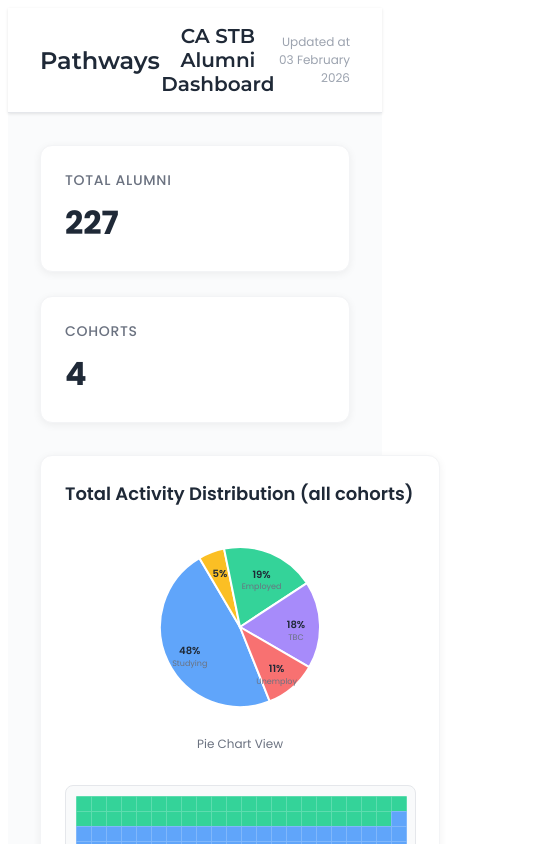
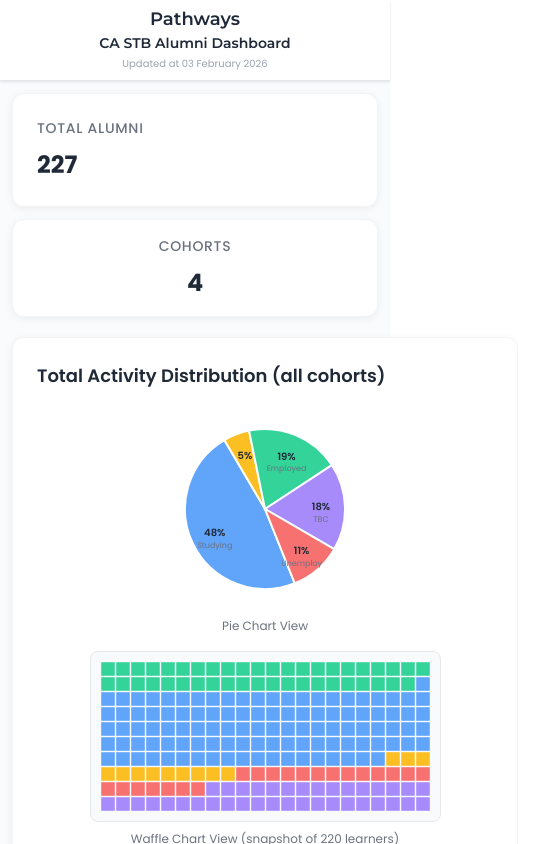
Before and after one commit to sweber-nextlevel/pathways-alumni-dashboard, a Next.js app: page / in a window 390 px wide. Shown: the top 844 px of the page, 541 px wide, since content can reach past the window. Built offline with nearby package versions, Linux system fonts and the light colour scheme.

Commit message:
Implement comprehensive mobile responsiveness with clamp() sizing, responsive grids, and mobile-first CSS

```diff
--- a/pages/index.js
+++ b/pages/index.js
@@ -1072,6 +1072,67 @@ export default function Home() {
       </Head>
       <style jsx global>{`
         @import url('https://fonts.googleapis.com/css2?family=Poppins:wght@300;400;500;600;700&family=Montserrat:wght@300;400;500;600;700&display=swap');
+
+        /* Mobile-first responsive styles */
+        * {
+          box-sizing: border-box;
+        }
+
+        body {
+          margin: 0;
+          padding: 0;
+          font-family: 'Poppins', sans-serif;
+        }
+
+        /* Ensure charts are responsive */
+        svg {
+          max-width: 100%;
+          height: auto;
+        }
+
+        /* Mobile-specific adjustments */
+        @media (max-width: 768px) {
+          nav {
+            padding: 8px 12px !important;
+          }
+
+          nav h1 {
+            font-size: 18px !important;
+          }
+
+          nav h2 {
+            font-size: 14px !important;
+            min-width: 150px !important;
+          }
+
+          main {
+            padding: 12px !important;
+          }
+
+          /* Force single column on small screens */
+          [data-grid="stats"] {
+            grid-template-columns: 1fr !important;
+            gap: 12px !important;
+          }
+
+          [data-grid="charts"] {
+            grid-template-columns: 1fr !important;
+            gap: 16px !important;
+          }
+        }
+
+        @media (max-width: 480px) {
+          nav div {
+            flex-direction: column !important;
+            align-items: center !important;
+            gap: 4px !important;
+          }
+
+          nav h1, nav h2 {
+            order: unset !important;
+            text-align: center !important;
+          }
+        }
       `}</style>
       <div style={{
         minHeight: '100vh',
@@ -1082,37 +1143,49 @@ export default function Home() {
         <nav style={{
           backgroundColor: 'white',
           borderBottom: '1px solid #e5e7eb',
-          padding: '16px 32px',
+          padding: '12px 16px',
           boxShadow: '0 1px 3px rgba(0,0,0,0.1)'
         }}>
-          <div style={{ display: 'flex', alignItems: 'center', justifyContent: 'space-between' }}>
+          <div style={{
+            display: 'flex',
+            alignItems: 'center',
+            justifyContent: 'space-between',
+            flexWrap: 'wrap',
+            gap: '8px'
+          }}>
             <h1 style={{
               margin: 0,
-              fontSize: '24px',
-              fontWeight: '600',
-              color: '#1f2937',
-              fontFamily: '"Montserrat", sans-serif'
-            }}>Pathways</h1>
-
-            <h2 style={{
-              margin: 0,
-              fontSize: '20px',
+              fontSize: 'clamp(18px, 4vw, 24px)',
               fontWeight: '600',
               color: '#1f2937',
               fontFamily: '"Montserrat", sans-serif',
-              textAlign: 'center'
+              order: 1
+            }}>Pathways</h1>
+
+            <h2 style={{
+              margin: 0,
+              fontSize: 'clamp(14px, 3.5vw, 20px)',
+              fontWeight: '600',
+              color: '#1f2937',
+              fontFamily: '"Montserrat", sans-serif',
+              textAlign: 'center',
+              order: 2,
+              flex: '1 1 auto',
+              minWidth: '200px'
             }}>CA STB Alumni Dashboard</h2>
 
             <div style={{
-              fontSize: '12px',
+              fontSize: 'clamp(10px, 2vw, 12px)',
               color: '#9ca3af',
-              textAlign: 'right'
+              textAlign: 'right',
+              order: 3,
+              whiteSpace: 'nowrap'
             }}>Updated at 03 February 2026</div>
           </div>
         </nav>
 
         {/* Main Content */}
-        <main style={{ padding: '32px' }}>
+        <main style={{ padding: 'clamp(16px, 4vw, 32px)' }}>
           {error && (
             <div style={{
               backgroundColor: '#fef2f2',
@@ -1127,11 +1200,13 @@ export default function Home() {
           )}
 
           {/* Stats Overview */}
-          <div style={{
+          <div
+            data-grid="stats"
+            style={{
             display: 'grid',
-            gridTemplateColumns: 'repeat(auto-fit, minmax(200px, 1fr))',
-            gap: '24px',
-            marginBottom: '32px'
+            gridTemplateColumns: 'repeat(auto-fit, minmax(160px, 1fr))',
+            gap: 'clamp(12px, 3vw, 24px)',
+            marginBottom: 'clamp(20px, 4vw, 32px)'
           }}>
             <div style={{
               backgroundColor: 'white',
@@ -1150,7 +1225,7 @@ export default function Home() {
               }}>Total Alumni</h3>
               <p style={{
                 margin: 0,
-                fontSize: '32px',
+                fontSize: 'clamp(24px, 6vw, 32px)',
                 fontWeight: '700',
                 color: '#1f2937'
               }}>{stats?.total || 0}</p>
@@ -1158,10 +1233,11 @@ export default function Home() {
 
             <div style={{
               backgroundColor: 'white',
-              padding: '24px',
+              padding: 'clamp(16px, 4vw, 24px)',
               borderRadius: '12px',
               boxShadow: '0 2px 8px rgba(0,0,0,0.06)',
-              border: '1px solid #f3f4f6'
+              border: '1px solid #f3f4f6',
+              textAlign: 'center'
             }}>
               <h3 style={{
                 margin: '0 0 8px 0',
@@ -1173,7 +1249,7 @@ export default function Home() {
               }}>Cohorts</h3>
               <p style={{
                 margin: 0,
-                fontSize: '32px',
+                fontSize: 'clamp(24px, 6vw, 32px)',
                 fontWeight: '700',
                 color: '#1f2937'
               }}>{Object.keys(stats?.cohorts || {}).length}</p>
@@ -1181,11 +1257,13 @@ export default function Home() {
           </div>
 
           {/* Charts Grid */}
-          <div style={{
+          <div
+            data-grid="charts"
+            style={{
             display: 'grid',
-            gridTemplateColumns: 'repeat(auto-fit, minmax(400px, 1fr))',
-            gap: '24px',
-            marginBottom: '32px'
+            gridTemplateColumns: 'repeat(auto-fit, minmax(min(100%, 320px), 1fr))',
+            gap: 'clamp(12px, 3vw, 24px)',
+            marginBottom: 'clamp(20px, 4vw, 32px)'
           }}>
             {/* Activity Distribution */}
             <div style={{
@@ -1204,7 +1282,7 @@ export default function Home() {
               {stats?.activities && Object.keys(stats.activities).length > 0 ? (
                 <div style={{
                   display: 'flex',
-                  gap: '32px',
+                  gap: 'clamp(16px, 4vw, 32px)',
                   alignItems: 'flex-start',
                   justifyContent: 'center',
                   flexWrap: 'wrap'
@@ -1272,11 +1350,11 @@ export default function Home() {
           {/* Activity Distribution by Cohort */}
           <div style={{
             backgroundColor: 'white',
-            padding: '24px',
+            padding: 'clamp(16px, 4vw, 24px)',
             borderRadius: '12px',
             boxShadow: '0 2px 8px rgba(0,0,0,0.06)',
             border: '1px solid #f3f4f6',
-            marginTop: '32px'
+            marginTop: 'clamp(24px, 4vw, 32px)'
           }}>
             <h3 style={{
               margin: '0 0 24px 0',
@@ -1287,8 +1365,8 @@ export default function Home() {
             {stats?.cohortActivities && Object.keys(stats.cohortActivities).length > 0 ? (
               <div style={{
                 display: 'grid',
-                gridTemplateColumns: 'repeat(auto-fit, minmax(250px, 1fr))',
-                gap: '24px'
+                gridTemplateColumns: 'repeat(auto-fit, minmax(220px, 1fr))',
+                gap: 'clamp(16px, 3vw, 24px)'
               }}>
                 {Object.entries(stats.cohortActivities)
                   .sort(([a], [b]) => a.localeCompare(b)) // Sort cohorts alphabetically
@@ -1296,7 +1374,7 @@ export default function Home() {
                   <div key={cohort} style={{
                     border: '1px solid #e5e7eb',
                     borderRadius: '8px',
-                    padding: '20px',
+                    padding: 'clamp(12px, 3vw, 20px)',
                     backgroundColor: '#fafbfc'
                   }}>
                     <h4 style={{
@@ -1333,14 +1411,14 @@ export default function Home() {
           {/* Studying vs Bursary Comparison - Split into two separate containers */}
           <div style={{
             display: 'grid',
-            gridTemplateColumns: 'repeat(auto-fit, minmax(400px, 1fr))',
-            gap: '24px',
-            marginTop: '32px'
+            gridTemplateColumns: 'repeat(auto-fit, minmax(300px, 1fr))',
+            gap: 'clamp(16px, 3vw, 24px)',
+            marginTop: 'clamp(24px, 4vw, 32px)'
           }}>
             {/* Studying vs Bursary Bar Chart */}
             <div style={{
               backgroundColor: 'white',
-              padding: '24px',
+              padding: 'clamp(16px, 4vw, 24px)',
               borderRadius: '12px',
               boxShadow: '0 2px 8px rgba(0,0,0,0.06)',
               border: '1px solid #f3f4f6'
@@ -1377,7 +1455,7 @@ export default function Home() {
             {/* Qualification Types Donut Chart */}
             <div style={{
               backgroundColor: 'white',
-              padding: '24px',
+              padding: 'clamp(16px, 4vw, 24px)',
               borderRadius: '12px',
               boxShadow: '0 2px 8px rgba(0,0,0,0.06)',
               border: '1px solid #f3f4f6'
@@ -1418,14 +1496,14 @@ export default function Home() {
           {/* Alumni Projections - Split into two separate containers */}
           <div style={{
             display: 'grid',
-            gridTemplateColumns: 'repeat(auto-fit, minmax(400px, 1fr))',
-            gap: '24px',
-            marginTop: '32px'
+            gridTemplateColumns: 'repeat(auto-fit, minmax(300px, 1fr))',
+            gap: 'clamp(16px, 3vw, 24px)',
+            marginTop: 'clamp(24px, 4vw, 32px)'
           }}>
             {/* Alumni Growth Line Chart */}
             <div style={{
               backgroundColor: 'white',
-              padding: '24px',
+              padding: 'clamp(16px, 4vw, 24px)',
               borderRadius: '12px',
               boxShadow: '0 2px 8px rgba(0,0,0,0.06)',
               border: '1px solid #f3f4f6'
@@ -1460,7 +1538,7 @@ export default function Home() {
             {/* Projected Alumni by Campus */}
             <div style={{
               backgroundColor: 'white',
-              padding: '24px',
+              padding: 'clamp(16px, 4vw, 24px)',
               borderRadius: '12px',
               boxShadow: '0 2px 8px rgba(0,0,0,0.06)',
               border: '1px solid #f3f4f6'
```
